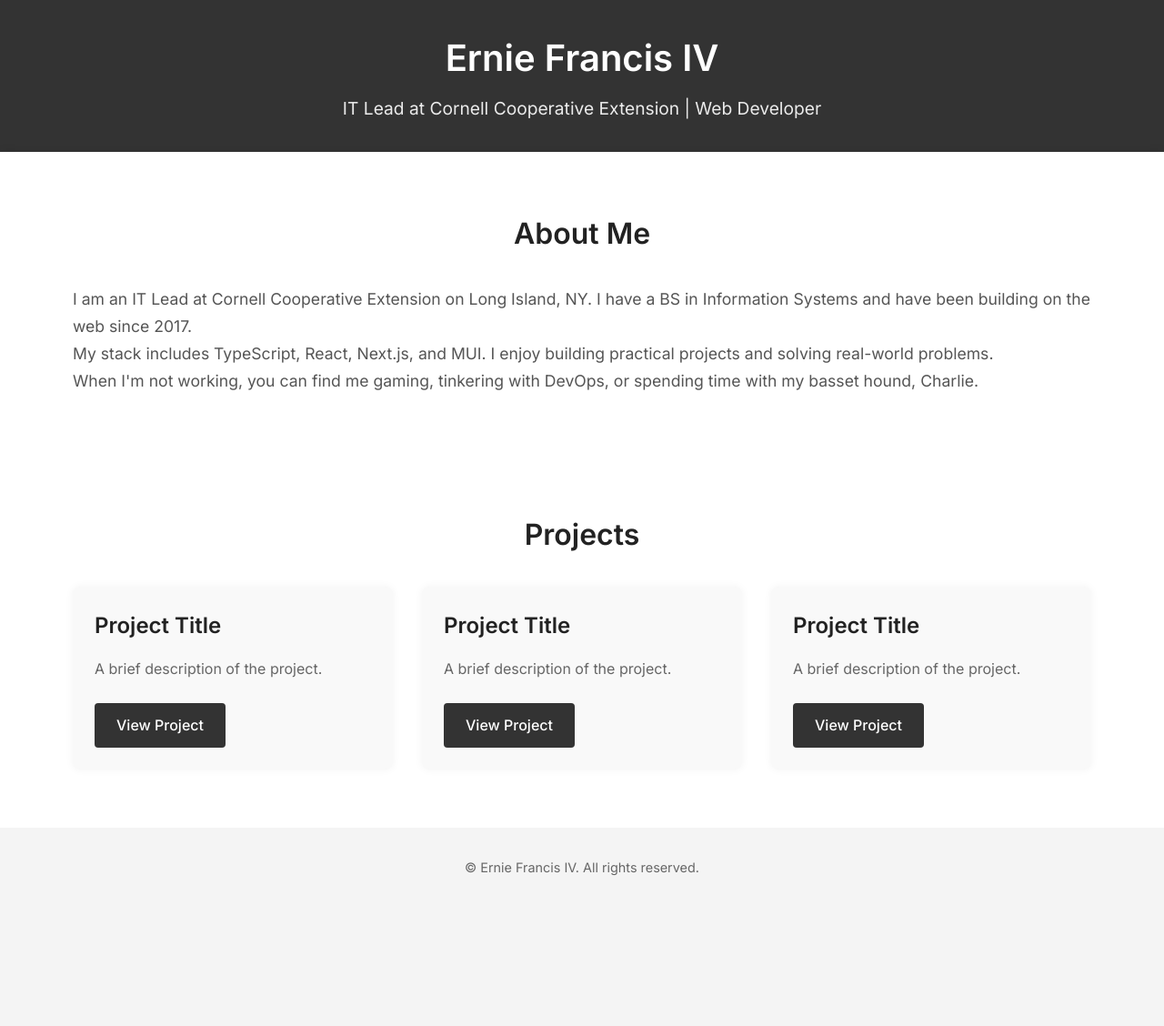
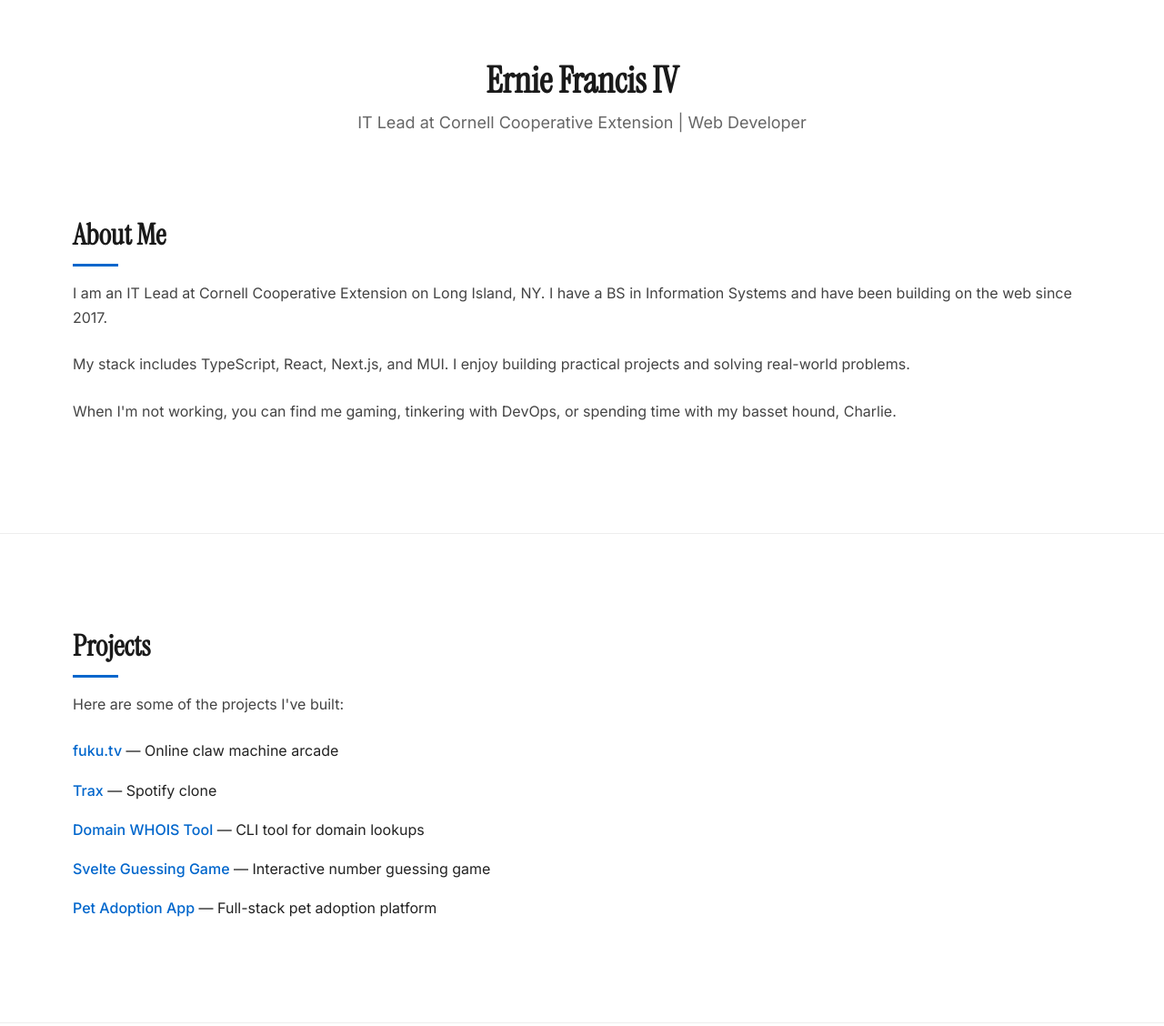
Before and after one commit to BlackFenix2/hermes-test-site, a plain HTML site: page index.html in a window 1280 px wide. Shown: the top 1128 px of the page at 91% size. Before the commit the page ends 997 px from the top, so only its background shows below. Drawn offline with Linux system fonts and the light colour scheme.

Commit message:
Redesign as personal portfolio in editorial print layout style per issue #2

```diff
--- a/index.html
+++ b/index.html
@@ -4,19 +4,23 @@
     <meta charset="UTF-8">
     <meta name="viewport" content="width=device-width, initial-scale=1.0">
     <title>Ernie Francis IV</title>
-    <link rel="stylesheet" href="style.css">
     <link rel="preconnect" href="https://fonts.googleapis.com">
     <link rel="preconnect" href="https://fonts.gstatic.com" crossorigin>
-    <link href="https://fonts.googleapis.com/css2?family=Inter:wght@400;500;600&display=swap" rel="stylesheet">
+    <link href="https://fonts.googleapis.com/css2?family=Instrument+Serif:ital,wght@0,400;0,600;0,700;1,400;1,600&family=Inter:wght@400;500;600&display=swap" rel="stylesheet">
+    <link rel="stylesheet" href="style.css">
 </head>
 <body>
     <header>
-        <div class="container">
+        <div class="header-content">
+            <div>
                 <h1>Ernie Francis IV</h1>
                 <p>IT Lead at Cornell Cooperative Extension | Web Developer</p>
             </div>
+        </div>
     </header>
-    <section class="about section">
+
+    <main>
+        <section class="content-section">
             <div class="container">
                 <h2>About Me</h2>
                 <p>I am an IT Lead at Cornell Cooperative Extension on Long Island, NY. I have a BS in Information Systems and have been building on the web since 2017.</p>
@@ -24,33 +28,42 @@
                 <p>When I'm not working, you can find me gaming, tinkering with DevOps, or spending time with my basset hound, Charlie.</p>
             </div>
         </section>
-    <section class="projects section">
+        <hr>
+
+        <section class="content-section">
             <div class="container">
                 <h2>Projects</h2>
-            <div class="projects-grid">
-                <div class="project-card">
-                    <h3>Project Title</h3>
-                    <p>A brief description of the project.</p>
-                    <a href="#" class="btn">View Project</a>
-                </div>
-                <div class="project-card">
-                    <h3>Project Title</h3>
-                    <p>A brief description of the project.</p>
-                    <a href="#" class="btn">View Project</a>
-                </div>
-                <div class="project-card">
-                    <h3>Project Title</h3>
-                    <p>A brief description of the project.</p>
-                    <a href="#" class="btn">View Project</a>
-                </div>
-            </div>
+                <p>Here are some of the projects I've built:</p>
+                <ul>
+                    <li><a href="https://fuku.tv" class="link">fuku.tv</a> — Online claw machine arcade</li>
+                    <li><a href="https://github.com/BlackFenix2/trax" class="link">Trax</a> — Spotify clone</li>
+                    <li><a href="https://github.com/BlackFenix2/domain-query" class="link">Domain WHOIS Tool</a> — CLI tool for domain lookups</li>
+                    <li><a href="https://github.com/BlackFenix2/svelte-guessing-game" class="link">Svelte Guessing Game</a> — Interactive number guessing game</li>
+                    <li><a href="https://github.com/BlackFenix2/pet-finder" class="link">Pet Adoption App</a> — Full-stack pet adoption platform</li>
+                </ul>
             </div>
         </section>
+        <hr>
+
+        <section class="content-section">
+            <div class="container">
+                <h2>Contact</h2>
+                <p>Feel free to reach out for collaborations, questions, or just to say hello:</p>
+                <ul>
+                    <li><a href="mailto:efrancisiv@cornell.edu" class="link">efrancisiv@cornell.edu</a></li>
+                    <li><a href="https://github.com/BlackFenix2" class="link">GitHub</a></li>
+                    <li><a href="https://linkedin.com/in/erniefrancisiv" class="link">LinkedIn</a></li>
+                </ul>
+            </div>
+        </section>
+    </main>
+
     <footer>
         <div class="container">
             <p>&copy; <span id="year"></span> Ernie Francis IV. All rights reserved.</p>
         </div>
     </footer>
+
     <script src="script.js"></script>
 </body>
 </html>
--- a/style.css
+++ b/style.css
@@ -1,18 +1,21 @@
-/* Reset and base styles  */
+/* Reset and base styles */
 * {
     margin: 0;
     padding: 0;
     box-sizing: border-box;
 }
 
+html {
+    scroll-behavior: smooth;
+}
+
 body {
     font-family: 'Inter', sans-serif;
-    line-height: 1.6;
-    color: #333;
-    background-color: #f4f4f4;
+    line-height: 1.7;
+    color: #222;
+    background-color: #fff;
 }
 
-/* Container */
 .container {
     width: 90%;
     max-width: 1200px;
@@ -20,125 +23,112 @@ body {
     padding: 0 1rem;
 }
 
-/* Header */
 header {
-    background: #333;
-    color: #fff;
-    padding: 2rem 0;
+    padding: 4rem 0 2rem;
     text-align: center;
 }
 
 header h1 {
-    margin: 0;
+    font-family: 'Instrument Serif', serif;
     font-size: 2.5rem;
-    font-weight: 600;
+    font-weight: 700;
+    margin-bottom: 0.5rem;
+    color: #1a1a1a;
+    line-height: 1.2;
 }
 
 header p {
-    margin: 0.5rem 0 0;
-    font-size: 1.2rem;
-    opacity: 0.9;
+    font-size: 1.125rem;
+    color: #666;
+    max-width: 600px;
+    margin: 0 auto;
 }
 
-/* Section styling */
-.section {
-    padding: 4rem 0;
+hr {
+    border: 0;
+    border-top: 1px solid #eee;
+    margin: 3rem 0;
 }
 
-.section h2 {
-    text-align: center;
-    margin-bottom: 2rem;
-    font-size: 2rem;
-    color: #222;
+.content-section {
+    padding: 3rem 0;
 }
 
-/* About section */
-.about {
-    background: #fff;
-    box-shadow: 0 0 10px rgba(0,0,0,0.1);
+.content-section h2 {
+    font-family: 'Instrument Serif', serif;
+    font-size: 2rem;
+    font-weight: 600;
+    margin-bottom: 1.5rem;
+    color: #1a1a1a;
+    position: relative;
+    display: inline-block;
 }
 
-.about p {
-    font-size: 1.1rem;
-    line-height: 1.7;
-    color: #555;
+.content-section h2::after {
+    content: '';
+    position: absolute;
+    left: 0;
+    bottom: -8px;
+    height: 3px;
+    width: 50px;
+    background: #0066cc;
 }
 
-/* Projects section */
-.projects {
-    background: #fff;
+.content-section p {
+    margin-bottom: 1.5rem;
+    line-height: 1.7;
+    color: #444;
 }
 
-.projects-grid {
-    display: grid;
-    grid-template-columns: repeat(auto-fit, minmax(300px, 1fr));
-    gap: 2rem;
+.content-section ul {
+    list-style: none;
 }
 
-.project-card {
-    background: #f9f9f9;
-    border-radius: 8px;
-    box-shadow: 0 0 10px rgba(0,0,0,0.05);
-    padding: 1.5rem;
-    transition: transform 0.3s ease, box-shadow 0.3s ease;
+.content-section li {
+    margin-bottom: 1rem;
 }
 
-.project-card:hover {
-    transform: translateY(-5px);
-    box-shadow: 0 5px 15px rgba(0,0,0,0.1);
+.content-section a.link {
+    color: #0066cc;
+    text-decoration: none;
+    font-weight: 500;
+    border-bottom: 1px solid transparent;
+    transition: border-color 0.2s ease;
 }
 
-.project-card h3 {
-    margin-top: 0;
-    margin-bottom: 1rem;
-    color: #222;
-    font-size: 1.5rem;
+.content-section a.link:hover {
+    border-color: #0066cc;
 }
 
-.project-card p {
-    margin-bottom: 1.5rem;
-    color: #666;
-    line-height: 1.6;
-}
-
-.project-card .btn {
-    display: inline-block;
-    background: #333;
-    color: #fff;
-    padding: 0.75rem 1.5rem;
-    text-decoration: none;
-    border-radius: 4px;
-    font-weight: 500;
-    transition: background 0.3s ease;
-}
-
-.project-card .btn:hover {
-    background: #555;
-}
-
-/* Footer */
-footer {
-    text-align: center;
-    padding: 2rem 0;
-    color: #666;
-    font-size: 0.9rem;
-}
-
-/* Responsive adjustments */
+/* Responsive design */
 @media (max-width: 768px) {
     header h1 {
         font-size: 2rem;
     }
 
-    header p {
-        font-size: 1rem;
+    .content-section h2 {
+        font-size: 1.75rem;
     }
 
-    .section h2 {
-        font-size: 1.8rem;
+    .container {
+        padding: 0 1.5rem;
+    }
+}
+
+@media (max-width: 480px) {
+    header h1 {
+        font-size: 1.75rem;
     }
 
-    .about, .projects {
+    .content-section h2 {
+        font-size: 1.5rem;
+    }
+
+    header {
+        padding: 3rem 0 1.5rem;
+    }
+
+    .content-section {
         padding: 2rem 0;
     }
 }
```
Lines whose indentation alone changed are shown as unchanged.
